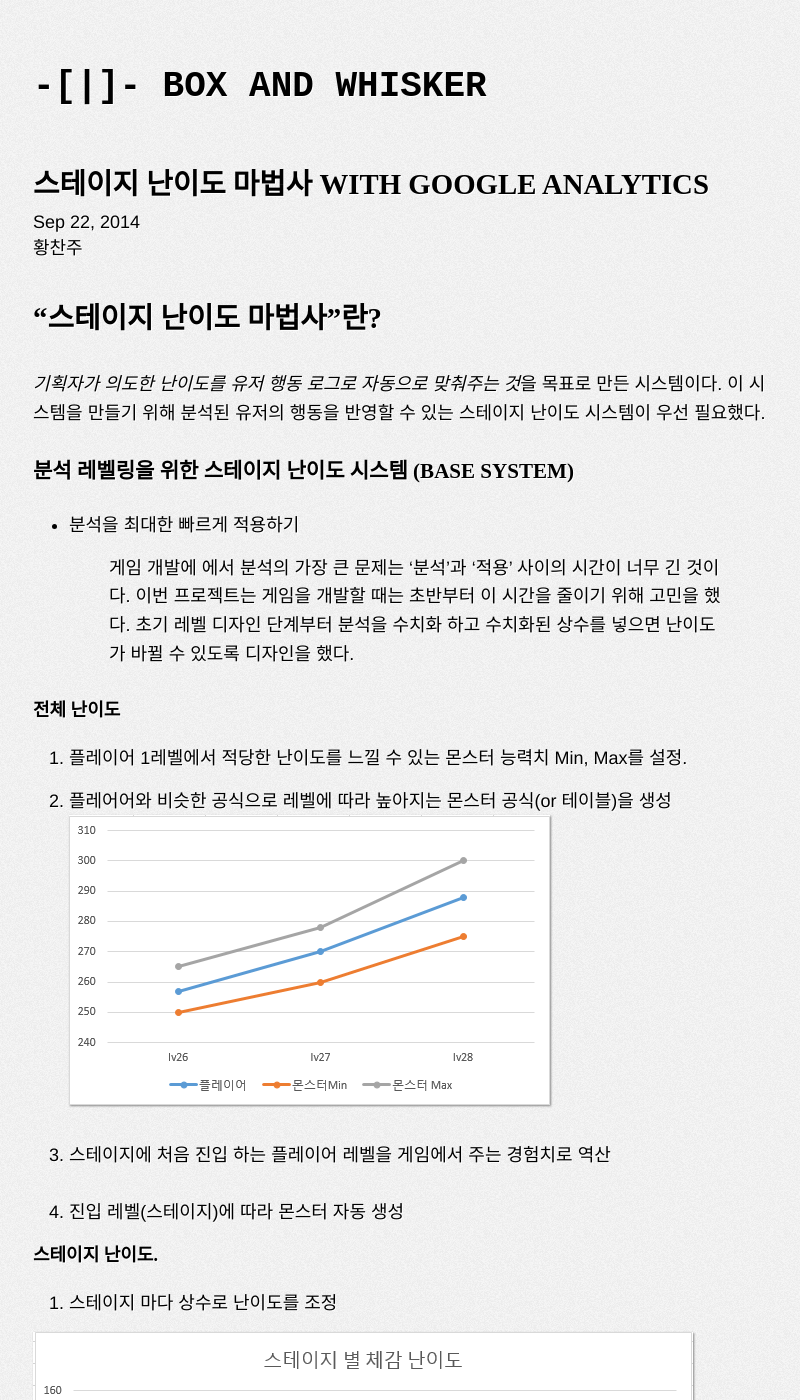
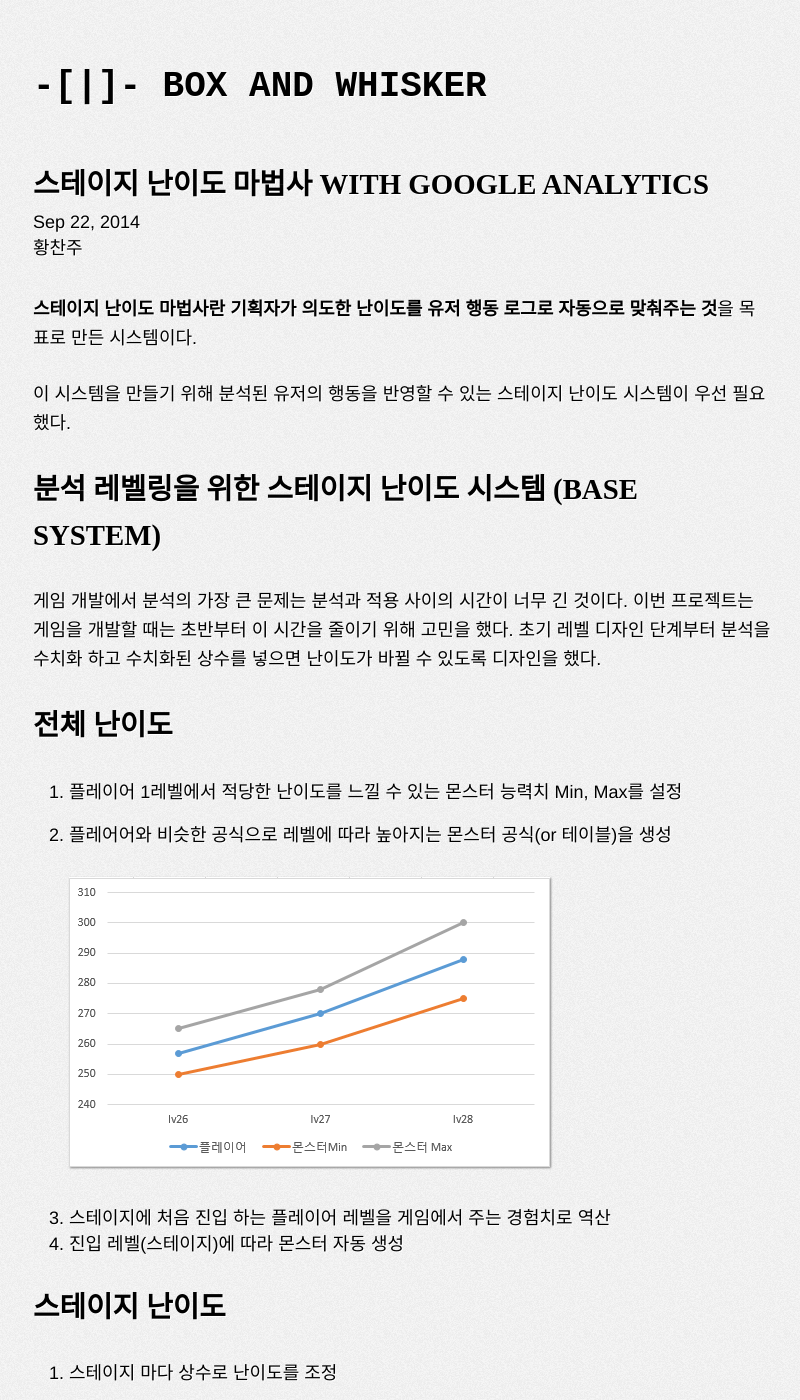
Before and after one commit to boxnwhiskr/boxnwhiskr.github.io, a Jekyll site: the page built from _posts/2014-09-22-Level_design_wizard_with_GA.markdown, in a window 1280 px wide and 1400 px high. Shown: the whole window, without its empty margins (238-1038 px from the left). Built offline with Jekyll 4.4.1, drawn with Linux system fonts in a browser that asks for light colours; some of the changed text lies outside the part shown.

Commit message:
Update 2014-09-22-Level_design_wizard_with_GA.markdown
Minor editings

```diff
--- a/_posts/2014-09-22-Level_design_wizard_with_GA.markdown
+++ b/_posts/2014-09-22-Level_design_wizard_with_GA.markdown
@@ -4,76 +4,84 @@ title: 스테이지 난이도 마법사 With Google Analytics
 author: 황찬주
 date: 2014-09-22
 ---
-#“스테이지 난이도 마법사”란?
-*기획자가 의도한 난이도를 유저 행동 로그로 자동으로 맞춰주는 것*을 목표로 만든 시스템이다.
+
+**스테이지 난이도 마법사란 기획자가 의도한 난이도를 유저 행동 로그로 자동으로 맞춰주는 것**을 목표로 만든 시스템이다.
+
 이 시스템을 만들기 위해 분석된 유저의 행동을 반영할 수 있는 스테이지 난이도 시스템이 우선 필요했다.
 
-###분석 레벨링을 위한 스테이지 난이도 시스템 (Base System)
-* 분석을 최대한 빠르게 적용하기
-> 게임 개발에 에서 분석의 가장 큰 문제는 ‘분석’과 ‘적용’ 사이의 시간이 너무 긴 것이다. 이번 프로젝트는 게임을 개발할 때는 초반부터 이 시간을 줄이기 위해 고민을 했다. 초기 레벨 디자인 단계부터 분석을 수치화 하고 수치화된 상수를 넣으면 난이도가 바뀔 수 있도록 디자인을 했다.
 
-####전체 난이도
-1. 플레이어 1레벨에서 적당한 난이도를 느낄 수 있는 몬스터 능력치 Min, Max를 설정.
-2. 플레어어와 비슷한 공식으로 레벨에 따라 높아지는 몬스터 공식(or 테이블)을 생성
-![몬스터 능력치](/img/posts/2014-09-22-Level_design_wizard_withGA/monsterLevelset.png)
+# 분석 레벨링을 위한 스테이지 난이도 시스템 (Base System)
 
-3. 스테이지에 처음 진입 하는 플레이어 레벨을 게임에서 주는 경험치로 역산
+게임 개발에서 분석의 가장 큰 문제는 분석과 적용 사이의 시간이 너무 긴 것이다. 이번 프로젝트는 게임을 개발할 때는 초반부터 이 시간을 줄이기 위해 고민을 했다. 초기 레벨 디자인 단계부터 분석을 수치화 하고 수치화된 상수를 넣으면 난이도가 바뀔 수 있도록 디자인을 했다.
 
-4. 진입 레벨(스테이지)에 따라 몬스터 자동 생성
 
-####스테이지 난이도.
-1. 스테이지 마다 상수로 난이도를 조정
+# 전체 난이도
 
-![스테이지 난이도표](/img/posts/2014-09-22-Level_design_wizard_withGA/levelbyStage.png)
+1.  플레이어 1레벨에서 적당한 난이도를 느낄 수 있는 몬스터 능력치 Min, Max를 설정
+2.  플레어어와 비슷한 공식으로 레벨에 따라 높아지는 몬스터 공식(or 테이블)을 생성
 
-간단히 표현을 하면 다음과 같아진다.
+    ![몬스터 능력치](/img/posts/2014-09-22-Level_design_wizard_withGA/monsterLevelset.png)
+3.  스테이지에 처음 진입 하는 플레이어 레벨을 게임에서 주는 경험치로 역산
+4.  진입 레벨(스테이지)에 따라 몬스터 자동 생성
 
-![난이도표](/img/posts/2014-09-22-Level_design_wizard_withGA/sampleLeveldesign.png)
 
-**전체 난이도 1,2번**에 공을 들이면 프로토타입용 난이도 설정은 굉장히 간단해진다. 이후 스테이지의 특징만 잘 잡아주면 된다. 이제 진입 레벨과, 가중치만으로 스테이지 난이도를 조정할 수 있게 되었다. 이제 분석이 빠르게 적용될 수 있게 시스템을 만들어보자.
+# 스테이지 난이도
 
-###유저 행동에 따라 자동으로 바뀌는 난이도
+1.  스테이지 마다 상수로 난이도를 조정
 
-#### With Google Analytics 이하 GA
-> GA에 로그를 잘 넣어어 놨다면 (*방법은 이번 포스팅에 다루지 않는다.*) 스프레드 시트를 통해 다음의 데이터를 준 실시간(4시간 정도)으로 볼 수 있다.
+    ![스테이지 난이도표](/img/posts/2014-09-22-Level_design_wizard_withGA/levelbyStage.png)
+
+    간단히 표현을 하면 다음과 같아진다.
+
+    ![난이도표](/img/posts/2014-09-22-Level_design_wizard_withGA/sampleLeveldesign.png)
+
+    **전체 난이도 1,2번**에 공을 들이면 프로토타입용 난이도 설정은 굉장히 간단해진다. 이후 스테이지의 특징만 잘 잡아주면 된다. 이제 진입 레벨과, 가중치만으로 스테이지 난이도를 조정할 수 있게 되었다. 이제 분석이 빠르게 적용될 수 있게 시스템을 만들어보자.
+
+
+#유저 행동에 따라 자동으로 바뀌는 난이도
+
+## Google Analytics (이하 GA)
+
+GA에 로그를 잘 넣어어 놨다면 (*방법은 이번 포스팅에 다루지 않는다.*) 구글 스프레드 시트를 통해 다음의 데이터를 준 실시간(4시간 정도)으로 볼 수 있다.
 
 ![스프레드시트](/img/posts/2014-09-22-Level_design_wizard_withGA/GAspreadsheet.png)
 
-#### 유저의 체감 난이도 확인법
-전체 난이도를 설정할 때 반복되는 테스트로 개발팀은 원하던 원하지 않던 개발되는 게임의 고수가 된다. 개발할 때는 ‘적당한 난이도’로 괜찮지만 오픈 이후는 이 난이도를 정의 해야한다. 이 경우 60 ~ 80%의 클리어율로 난이도를 적용해보자. 즉, (의도적으로 올린게 아닌 자동화로 뽑힌 맵의 경우) 유저의 클리어율에 따라 난이도를 수정할 수 있게 만든다.
+## 유저의 체감 난이도 확인
+
+전체 난이도를 설정할 때 반복되는 테스트로 개발팀은 원하던 원하지 않던 개발되는 게임의 고수가 된다. 개발할 때는 '적당한 난이도'로 괜찮지만 오픈 이후는 이 난이도를 정의 해야한다. 이 경우 60~80%의 클리어율로 난이도를 적용해보자. 즉, (의도적으로 올린게 아닌 자동화로 뽑힌 맵의 경우) 유저의 클리어율에 따라 난이도를 수정할 수 있게 만든다.
 
 ![클리어율](/img/posts/2014-09-22-Level_design_wizard_withGA/ClearRate.png)
 
 스테이지에 따른 유저의 결과를 로그로 만든 그래프이다.
 
-#### 기획의도 대로 난이도가 잘 나왔는가?
+## 기획의도 대로 난이도가 잘 나왔는가
 
 ![가중치와 클리어율 비교](/img/posts/2014-09-22-Level_design_wizard_withGA/GA1.png)
 
-#### 진입 레벨은 초반 설정과 같은가?
+## 진입 레벨은 초반 설정과 같은가
 
 ![진입 레벨 확인](/img/posts/2014-09-22-Level_design_wizard_withGA/GA2.png)
 
-> X축 진입 레벨, Y축 스테이지 난이도 (붉은 색: 행의 최빈값 1~5위)
+(X축 진입 레벨, Y축 스테이지 난이도. 붉은 색은 행의 최빈값 1~5위)
 
-실제 데이터를 바탕으로 난이도를 준 실시간으로 관찰할 수 있다.
-난이도 수정 방법은 스테이지 시작시 가중치와 진입 난이도만 유저의 행동을 서버에서 읽어 오거나 하루에 한번 업데이트가 된다면, 유저 반응에 따른 난이도를 손 쉽게 수정할 수 있다.
+실제 데이터를 바탕으로 난이도를 준 실시간으로 관찰할 수 있다.  난이도 수정 방법은 스테이지 시작시 가중치와 진입 난이도만 유저의 행동을 서버에서 읽어 오거나 하루에 한번 업데이트가 된다면, 유저 반응에 따른 난이도를 손 쉽게 수정할 수 있다.
 
 이렇게 초반의 개발자의 실력, 개발자의 판단에 의해서 맞추어졌던 난이도를 유저 행동에 의해 기획의도에 맞게 지속적으로 수정되는 모델을 만들 수 있다.
 
-### GA의 장점
+
+# GA의 장점
+
 이런 분석을 다양한 분석툴이 많음에도 GA를 사용하였는데 개인적인 장점은 다음과 같다.
 
-1.보기 간편하다.
+1.  보기 간편하다.
 
-> 서버에 남겼다면 파일을 처음부터 분리해야하고, 로그가 남으면 서버 접근 권한이 있는 개발자에게 부탁하고, 메모장으로 받아서 무결성 검사를 하고, DB에 밀어 넣어서 쿼리를 통해 분석을 하지만, 간단한 GA 사용법만 안다면 위 과정이 필요 없다.
+    서버에 남겼다면 파일을 처음부터 분리해야하고, 로그가 남으면 서버 접근 권한이 있는 개발자에게 부탁하고, 메모장으로 받아서 무결성 검사를 하고, DB에 밀어 넣어서 쿼리를 통해 분석을 하지만, 간단한 GA 사용법만 안다면 위 과정이 필요 없다.
+2.  공유 및 보고서 작성이 편하다.
 
-2.공유 및 보고서 작성이 편하다.
+    스프레드시트로 데이터를 바로 뺄 수 있어서 그래프, 및 다양한 수치를 보는 것이 편하다.
 
-> 스프레드시트로 데이터를 바로 뺄 수 있어서 그래프, 및 다양한 수치를 보는 것이 편하다.
+3.  기본으로 제공되는 다양함.
 
-3.기본으로 제공되는 다양함.
+    이건 [강규영님의 글](http://boxnwhis.kr/2014/09/15/analyze_game_using_ga_1.html)을 보면 된다.
 
-> 이건 [강규영님의 글](http://boxnwhis.kr/2014/09/15/analyze_game_using_ga_1.html)을 보면 된다.
-
-“개인의 실력에 따라 바뀌는 난이도 시스템 디자인” 은 다음 포스팅으로!
+"개인의 실력에 따라 바뀌는 난이도 시스템 디자인"은 다음 포스팅으로!
```
